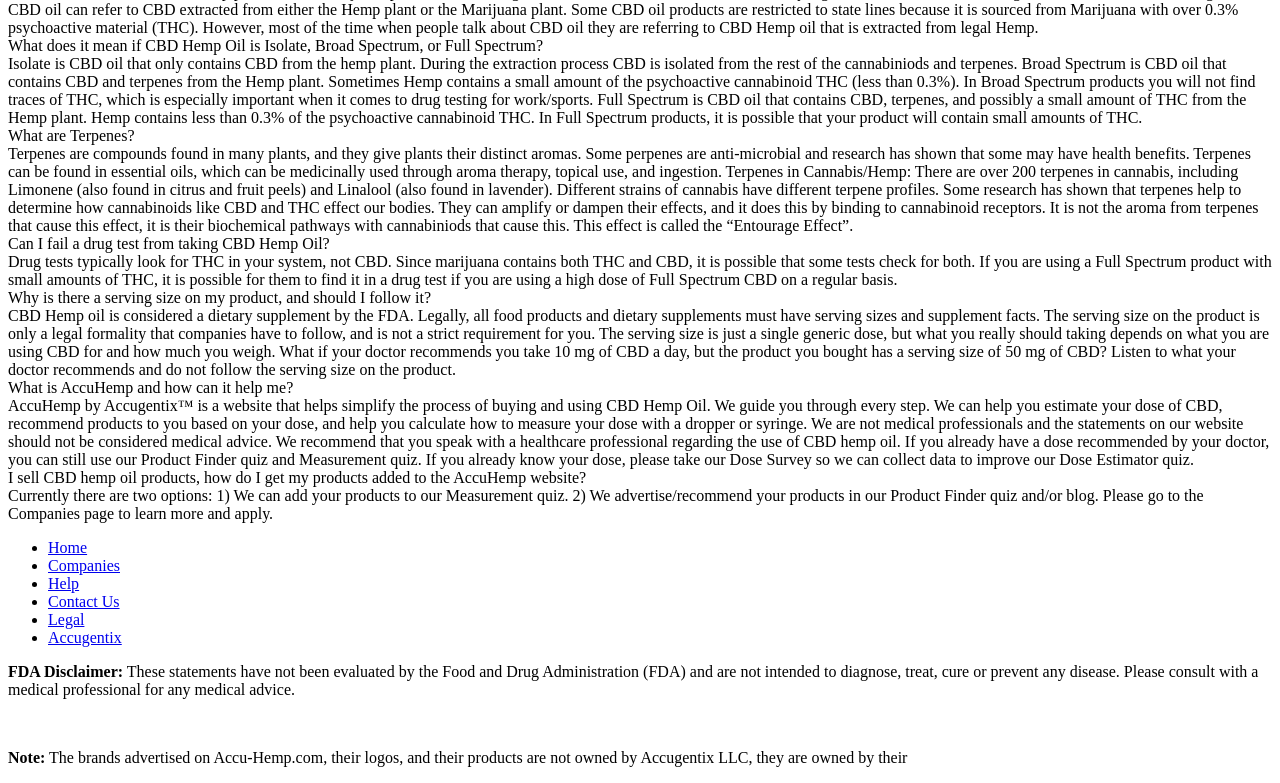
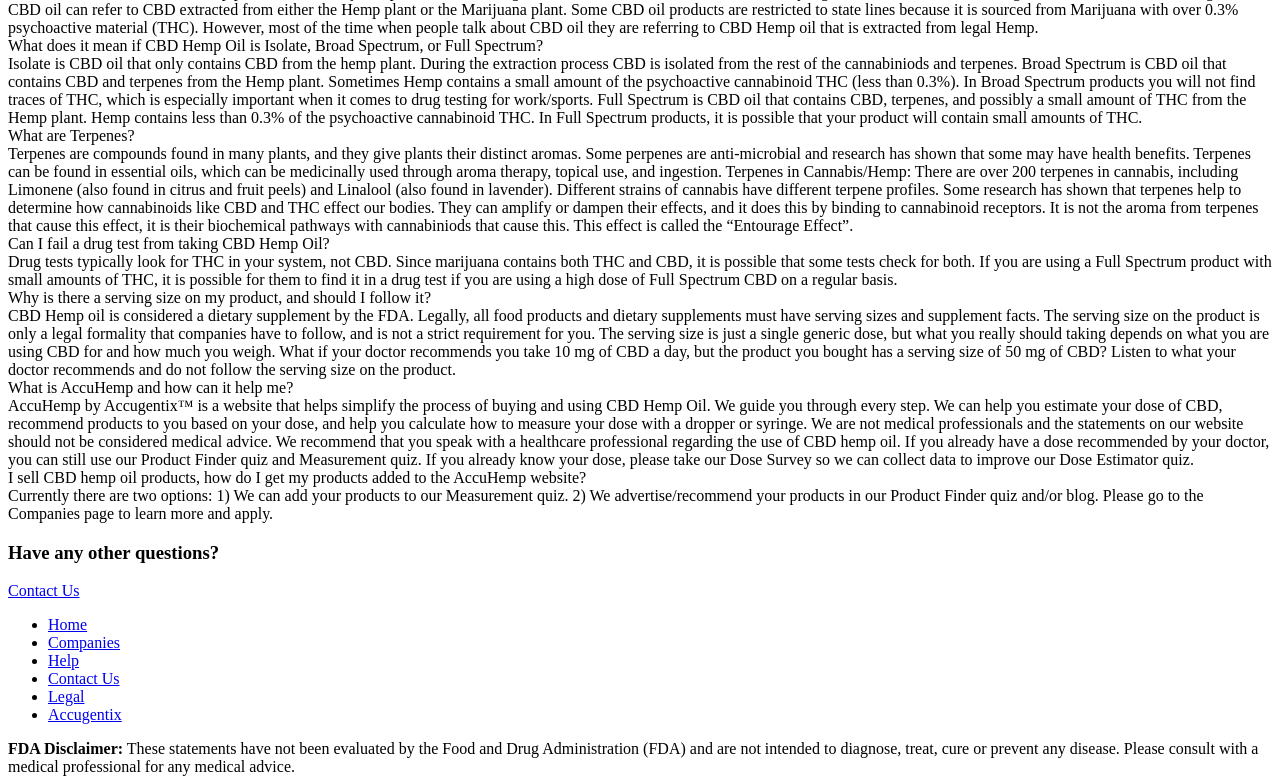
Before and after one commit to cbvargas5/Accu-Hemp, a React app: page /help in a window 1280 px wide. Shown: the part 701-1484 px from the top of the page. Built offline with nearby package versions, Linux system fonts and the light colour scheme; the HTML template or start-up script is replaced by a standard one.

Commit message:
connected link to redirect

```diff
--- a/client/src/components/pages/HelpPage.jsx
+++ b/client/src/components/pages/HelpPage.jsx
@@ -1,4 +1,5 @@
 import React from 'react'
+import ButtonCard from '../cards/ButtonCard.jsx'
 
 import { Accordion, Card } from 'react-bootstrap'
 
@@ -6,6 +7,7 @@ import { Accordion, Card } from 'react-bootstrap'
 export default function HelpPage() {
   return (
     <section className="help-page">
+      <section className="accordion-sec">
         <Accordion>
           <Card>
             <Accordion.Toggle as={Card.Header} eventKey="0">
@@ -96,5 +98,10 @@ export default function HelpPage() {
           </Card>
         </Accordion>
       </section>
+      <section className="redirect">
+        <h3>Have any other questions?</h3>
+        <ButtonCard link="/contact" icon="fas fa-comment-dots">Contact Us</ButtonCard>
+      </section>
+    </section>
   )
 }
```
Lines whose indentation alone changed are shown as unchanged.
